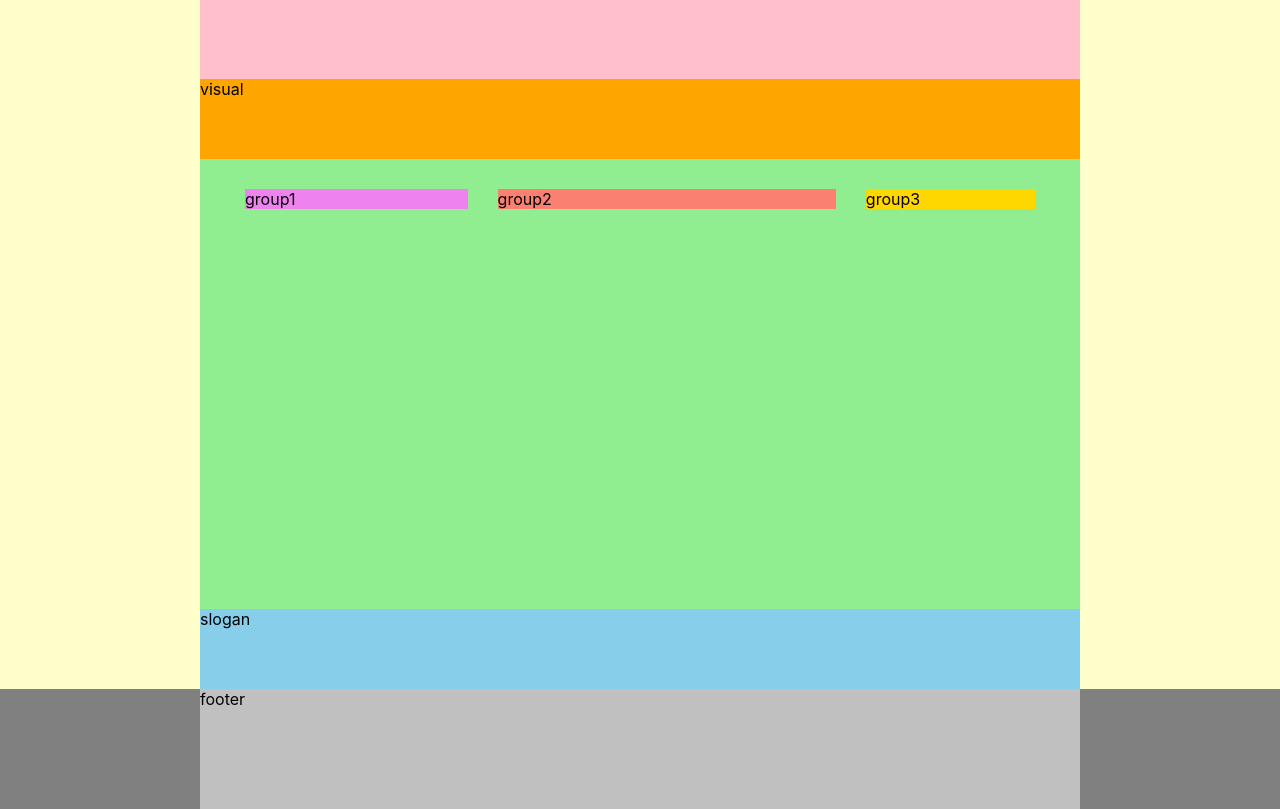
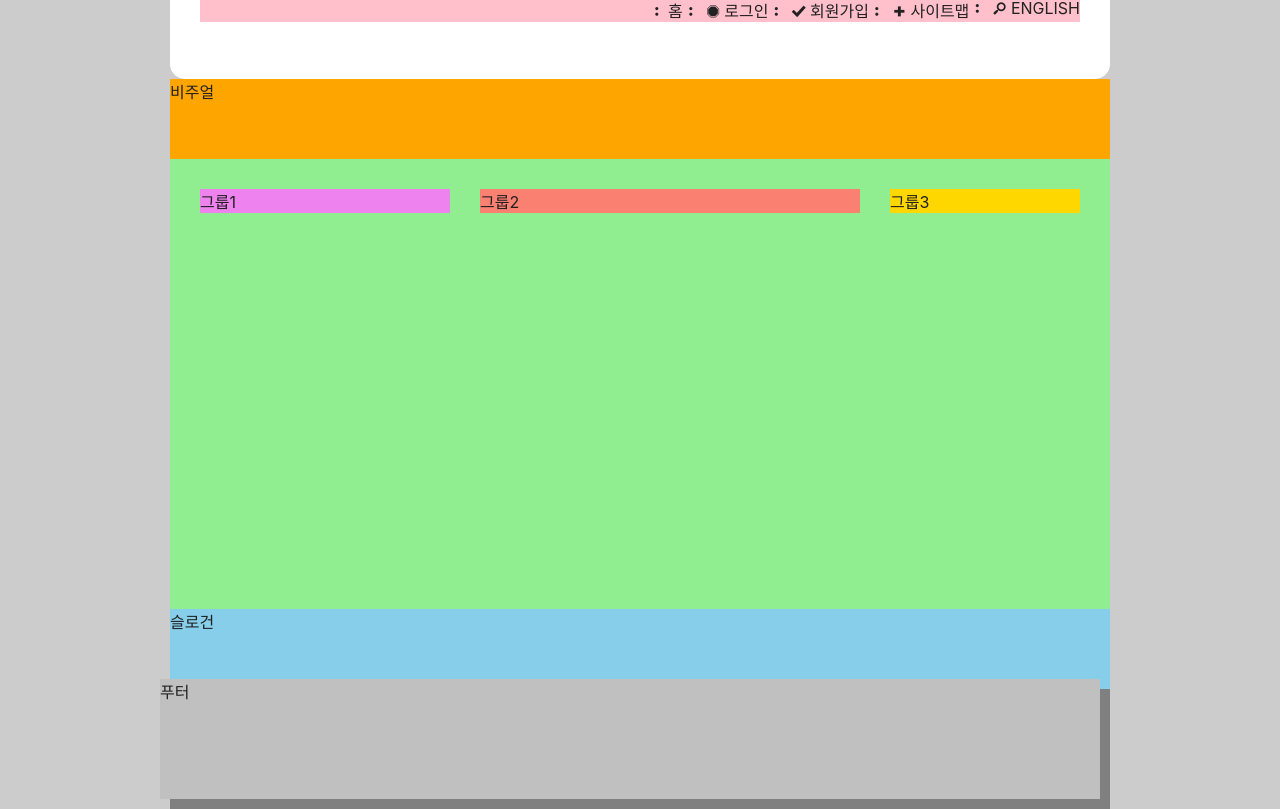
Before and after one commit to DoctorK4/HTML5, a website: page index.html in a window 1280 px wide. Shown: the part 41-850 px from the top of the page. Drawn offline with Linux system fonts and the light colour scheme; a web font is replaced by a local one.

Commit message:
아이콘추가 영문대소문자 변경 (12/5 실습)

```diff
--- a/css/fontello.css
+++ b/css/fontello.css
@@ -1,18 +1,29 @@
+@font-face {
+  font-family: 'fontello';
+  src: url('../font/fontello.eot?45169256');
+  src: url('../font/fontello.eot?45169256#iefix') format('embedded-opentype'),
+       url('../font/fontello.woff2?45169256') format('woff2'),
+       url('../font/fontello.woff?45169256') format('woff'),
+       url('../font/fontello.ttf?45169256') format('truetype'),
+       url('../font/fontello.svg?45169256#fontello') format('svg');
+  font-weight: normal;
+  font-style: normal;
+}
 /* Chrome hack: SVG is rendered more smooth in Windozze. 100% magic, uncomment if you need it. */
 /* Note, that will break hinting! In other OS-es font will be not as sharp as it could be */
 /*
 @media screen and (-webkit-min-device-pixel-ratio:0) {
   @font-face {
     font-family: 'fontello';
-    src: url('../font/fontello.svg?38310097#fontello') format('svg');
+    src: url('../font/fontello.svg?45169256#fontello') format('svg');
   }
 }
 */
-
- [class^="icon-"]:before, [class*=" icon-"]:before {
-  font-family: 'fontello';
+[class^="icon-"]:before, [class*=" icon-"]:before {
+  font-family: "fontello";
+  font-style: normal;
   font-weight: normal;
-  speak: none;
+  speak: never;
 
   display: inline-block;
   text-decoration: inherit;
@@ -43,8 +54,9 @@
   /* text-shadow: 1px 1px 1px rgba(127, 127, 127, 0.3); */
 }
 
-.icon-ok:before { content: '\e800'; } /* '' */
-.icon-plus:before { content: '\e801'; } /* '' */
-.icon-search:before { content: '\e802'; } /* '' */
-.icon-right-open:before { content: '\e803'; } /* '' */
-.icon-dot-circled:before { content: '\f192'; } /* '' */
+.icon-colon:before { content: '\e800'; } /* '' */
+.icon-ok:before { content: '\e801'; } /* '' */
+.icon-plus:before { content: '\e802'; } /* '' */
+.icon-search:before { content: '\e803'; } /* '' */
+.icon-right-dir:before { content: '\e804'; } /* '' */
+.icon-stop:before { content: '\e805'; } /* '' */
--- a/index.html
+++ b/index.html
@@ -9,17 +9,30 @@
   <link rel="stylesheet" href="./styles/style.css" />
 </head>
 <body>
-  <header class="header">header</header>
-  <div class="visual">visual</div>
+  <header class="header">
+    <h1 class="logo">
+      <a href="./index-complete.html">
+        <img src="./assets/logo.png" alt="web cafe" />
+      </a>
+    </h1>
+    <ul class="member">
+      <li class="first"><a href="/">홈</a></li>
+      <li><span class="icon-stop"></span><a href="/">로그인</a></li>
+      <li><span class="icon-ok"></span><a href="/">회원가입</a></li>
+      <li><span class="icon-plus"></span><a href="/">사이트맵</a></li>
+      <li><span class="icon-search"></span><a href="/">english</a></li>
+    </ul>
+  </header>
+  <div class="visual">비주얼</div>
   <main class="main">
-    <div class="group group1">group1</div>
-    <div class="group group2">group2</div>
-    <div class="group group3">group3</div>
+    <div class="group group1">그룹1</div>
+    <div class="group group2">그룹2</div>
+    <div class="group group3">그룹3</div>
   </main>
-  <article class="slogan">slogan</article>
+  <article class="slogan">슬로건</article>
   <footer class="footer">
     <div class="footer-inner">
-      footer
+      푸터
     </div>
   </footer>
 </body>
--- a/styles/fontello.css
+++ b/styles/fontello.css
@@ -1,18 +1,29 @@
+@font-face {
+  font-family: 'fontello';
+  src: url('../font/fontello.eot?45169256');
+  src: url('../font/fontello.eot?45169256#iefix') format('embedded-opentype'),
+       url('../font/fontello.woff2?45169256') format('woff2'),
+       url('../font/fontello.woff?45169256') format('woff'),
+       url('../font/fontello.ttf?45169256') format('truetype'),
+       url('../font/fontello.svg?45169256#fontello') format('svg');
+  font-weight: normal;
+  font-style: normal;
+}
 /* Chrome hack: SVG is rendered more smooth in Windozze. 100% magic, uncomment if you need it. */
 /* Note, that will break hinting! In other OS-es font will be not as sharp as it could be */
 /*
 @media screen and (-webkit-min-device-pixel-ratio:0) {
   @font-face {
     font-family: 'fontello';
-    src: url('../font/fontello.svg?38310097#fontello') format('svg');
+    src: url('../font/fontello.svg?45169256#fontello') format('svg');
   }
 }
 */
-
- [class^="icon-"]:before, [class*=" icon-"]:before {
-  font-family: 'fontello';
+[class^="icon-"]:before, [class*=" icon-"]:before {
+  font-family: "fontello";
+  font-style: normal;
   font-weight: normal;
-  speak: none;
+  speak: never;
 
   display: inline-block;
   text-decoration: inherit;
@@ -43,8 +54,9 @@
   /* text-shadow: 1px 1px 1px rgba(127, 127, 127, 0.3); */
 }
 
-.icon-ok:before { content: '\e800'; } /* '' */
-.icon-plus:before { content: '\e801'; } /* '' */
-.icon-search:before { content: '\e802'; } /* '' */
-.icon-right-open:before { content: '\e803'; } /* '' */
-.icon-dot-circled:before { content: '\f192'; } /* '' */
+.icon-colon:before { content: '\e800'; } /* '' */
+.icon-ok:before { content: '\e801'; } /* '' */
+.icon-plus:before { content: '\e802'; } /* '' */
+.icon-search:before { content: '\e803'; } /* '' */
+.icon-right-dir:before { content: '\e804'; } /* '' */
+.icon-stop:before { content: '\e805'; } /* '' */
--- a/styles/style.css
+++ b/styles/style.css
@@ -1,30 +1,89 @@
 @import url(./normalize.css);
 @import url(./reset.css);
+@import url(./fontello.css);
+
 
 /* 기본 스타일 */
 *, *::before, *::after {
   box-sizing: border-box;
 }
 
+/* 링크 스타일 */
+a {
+  text-decoration: none;
+  color: inherit;
+}
+
 /* 본문 스타일*/
 body {
-  background: #ffc;
+  background: #ccc;
   font-family: "Pretendard Variable", Pretendard, -apple-system, BlinkMacSystemFont, system-ui, Roboto, "Helvetica Neue", "Segoe UI", "Apple SD Gothic Neo", "Noto Sans KR", "Malgun Gothic", "Apple Color Emoji", "Segoe UI Emoji", "Segoe UI Symbol", sans-serif;
-  font-weight: 400;
+  color: #212121;
 }
 
 /* 레이아웃 */
 .header, .visual, .main, .slogan, .footer-inner {
-  width: 880px;
+  width: 940px;
   margin: 0 auto;
 }
 
 /* 헤더 */
 .header {
-  background: pink;
+  background: #fff;
   height: 15vh;
   padding: 0 30px;
+  border-radius: 0 0 15px 15px;
 }
+
+.member {
+  background-color: pink;
+  display: flex;
+  flex-flow: row nowrap;
+  justify-content: flex-end;
+}
+
+.member li::before {
+  content: "\e800";
+  font-family: "fontello";
+  font-style: normal;
+  font-weight: normal;
+  display: inline-block;
+  text-decoration: inherit;
+  width: 1em;
+  margin-right: .2em;
+  text-align: center;
+}
+
+.member a {
+  text-transform: uppercase;
+}
+
+/* .member li ::before {
+  content: ":";
+} */
+
+/* li -> 1점 .first -> 10점 ::before-> 1점 = 12점
+li.first::before {
+  content: "";
+} */
+
+/* .member .first ::before {
+  content: "" !important;
+} */
+
+/* 3번째 아이템부터 뒤로 몽땅 선택 */
+/* .member li:nth-child(odd){
+  background-color: skyblue;
+} */
+
+/* .member li:nth-child(n + 2)::before {
+  content: ":";
+  background-color: skyblue;
+} */
+
+/* .member li:nth-child(n + 2):nth-child(-n + 4) {
+  background-color: yellow;
+} */
 
 /* 비주얼 */
 .visual {
@@ -42,9 +101,7 @@ body {
   align-items: flex-start;
   padding: 30px;
 }
-.group {
-  margin: 0 15px;
-}
+
 .group1{
   background-color: violet;
   width: 250px;
@@ -68,8 +125,13 @@ body {
 /* 푸터 */
 .footer {
   background: gray;
+  width: 940px;
+  margin: 0 auto;
 }
 .footer-inner {
   background: silver;
   height: 15vh;
+  position: relative;
+  top: -10px;
+  left: -10px;
 }
```
Also changed, not shown: font/fontello.ttf, font/fontello.woff, font/fontello.woff2, 2 other files.
